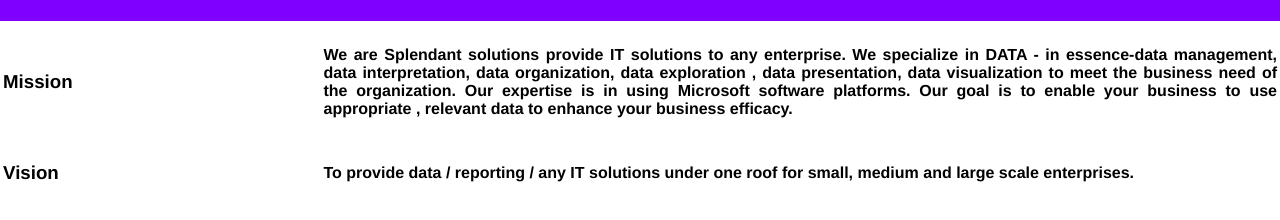
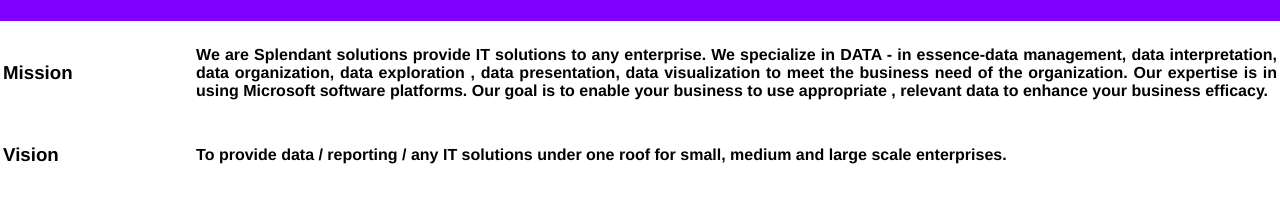
Before and after one commit to kaygeeyem16/splendant, a website: page src/about.html in a window 1280 px wide. Shown: the part 138-358 px from the top of the page. Drawn offline with Linux system fonts and the light colour scheme.

Commit message:
Update about.html

```diff
--- a/src/about.html
+++ b/src/about.html
@@ -79,18 +79,18 @@
     </table>
     <table width="100%">
       <tr>
-        <td width="25%%">
+        <td width="15%">
               <h3 align="left" style="color:black;">Mission</h3>
         </td>
-         <td width="75%%">
+         <td width="85%">
               <h4 align="justify" style="color:black;">We are Splendant solutions provide IT solutions to any enterprise. We specialize in DATA - in essence-data management, data interpretation, data organization, data exploration , data presentation, data visualization to meet the business need of  the organization. Our expertise is in using Microsoft software platforms. Our goal is to enable your business to use appropriate , relevant data to enhance your business efficacy.</h4>
         </td>
       </tr>
        <tr>
-        <td width="25%%">
+        <td width="15%">
               <h3 align="left" style="color:black;">Vision</h3>
         </td>
-         <td width="75%%">
+         <td width="85%">
               <h4 align="justify" style="color:black;">To provide data / reporting / any IT solutions under one roof for small, medium and large scale enterprises.</h4>
         </td>
       </tr>
```
